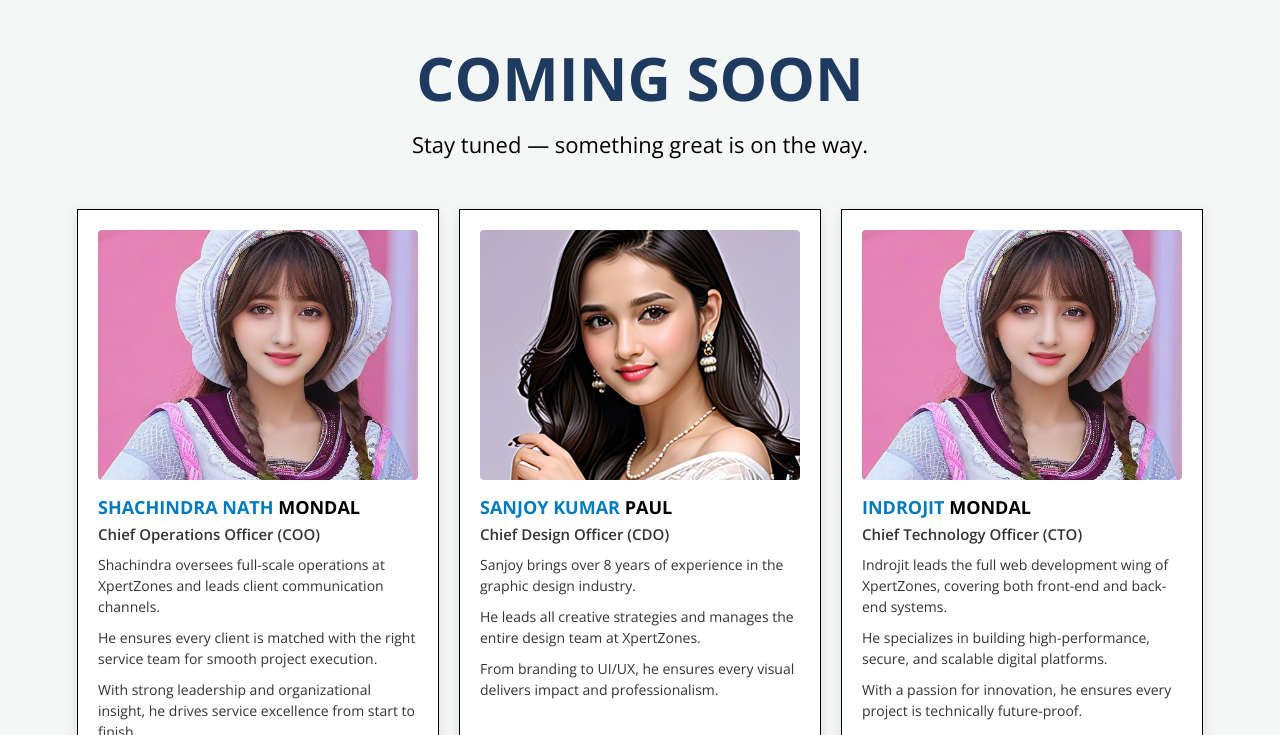
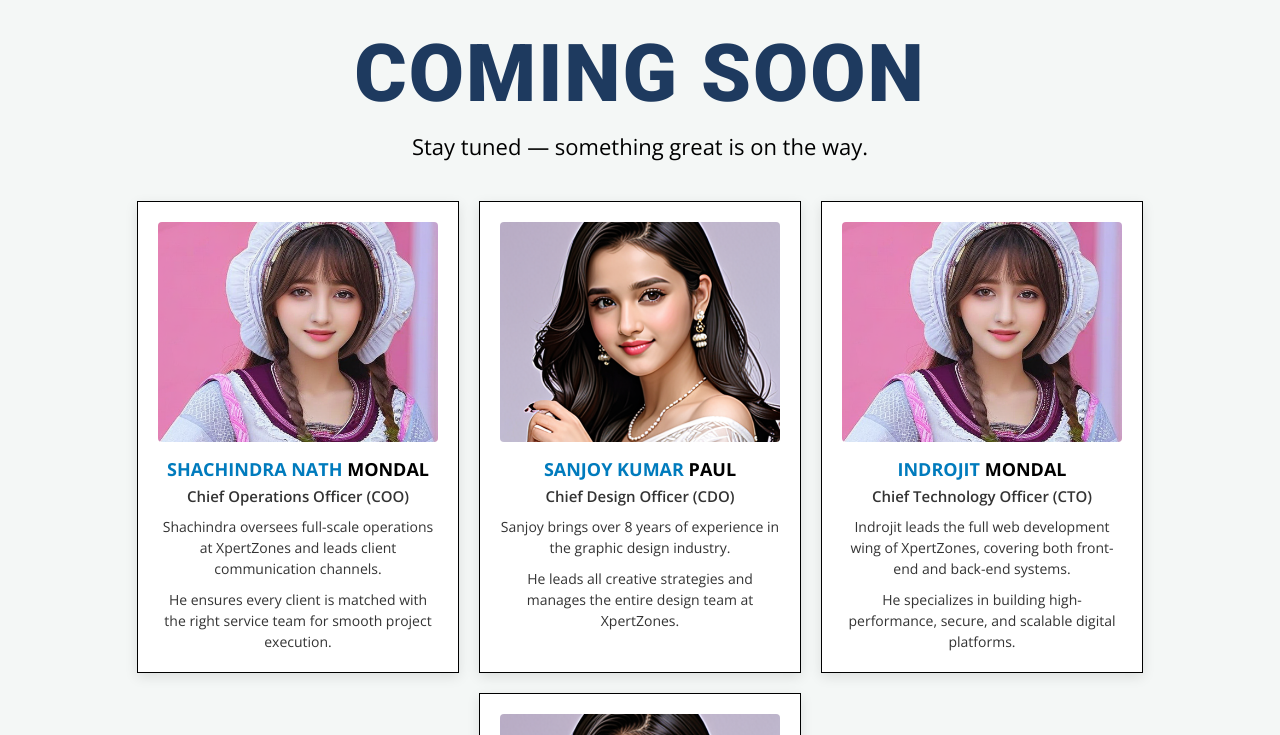
Before and after one commit to sarthopori/coming-soon-site, a plain HTML site: page index.html in a window 1280 px wide. Shown: the part 65-800 px from the top of the page. Drawn offline with nearby package versions, Linux system fonts and the light colour scheme.

Commit message:
index.html

```diff
--- a/index.html
+++ b/index.html
@@ -6,11 +6,11 @@
     <title>XpertZones - Coming Soon</title>
     <style>
         /* --- Global Styles & Fonts --- */
-        @import url('https://fonts.googleapis.com/css2?family=Open+Sans:wght@400;600;700&family=Roboto:wght@400;700&display=swap');
+        @import url('https://fonts.googleapis.com/css2?family=Open+Sans:wght@400;600;700&family=Roboto:wght@400;700;900&display=swap');
 
         body {
             font-family: 'Open Sans', 'Roboto', sans-serif;
-            background-color: #f4f7f6; /* A very light off-white background */
+            background-color: #f4f7f6;
             margin: 0;
             padding: 40px 20px;
             color: #000000;
@@ -22,41 +22,47 @@
         }
 
         .logo {
-            max-width: 200px; /* Medium size, visually balanced */
-            margin-bottom: 40px; /* 40px bottom margin */
+            max-width: 200px;
+            margin-bottom: 30px;
         }
 
         .main-heading {
-            font-size: clamp(48px, 8vw, 60px); /* Responsive font size between 48px and 60px */
-            font-weight: bold;
+            font-family: 'Roboto', sans-serif;
+            /* ADJUSTMENT: Made font significantly larger */
+            font-size: clamp(60px, 10vw, 80px);
+            font-weight: 900; /* Bolder */
             text-transform: uppercase;
-            color: #1E3A5F; /* Deep Blue */
-            margin: 0 0 10px 0; /* 10px bottom margin */
+            color: #1E3A5F;
+            margin: 0 0 10px 0;
+            letter-spacing: 2px;
         }
 
         .subheading {
-            font-size: clamp(18px, 4vw, 22px); /* Responsive font size */
+            font-size: clamp(18px, 4vw, 22px);
             font-weight: 400;
-            margin: 0 0 50px 0; /* 50px bottom margin */
+            /* ADJUSTMENT: Reduced bottom margin to bring content closer */
+            margin: 0 0 40px 0;
         }
 
         /* --- SECTION 2: TEAM MEMBER AREA --- */
         .team-section {
             max-width: 1200px;
-            margin: 0 auto; /* Centered horizontally */
+            margin: 0 auto;
             display: flex;
             flex-wrap: wrap;
             justify-content: center;
-            gap: 20px; /* Spacing between cards */
+            gap: 20px;
         }
 
         .team-card {
-            flex: 1 1 270px; /* Responsive columns, aiming for 4 on desktop */
-            max-width: 320px;
+            /* ADJUSTMENT: Made card smaller to fit in one line */
+            flex: 1 1 250px;
+            max-width: 280px;
             background-color: #ffffff;
             border: 1px solid #000000;
             padding: 20px;
-            text-align: left; /* Text is left-aligned inside the card */
+            /* ADJUSTMENT: All text inside the card is now center-aligned */
+            text-align: center;
             box-shadow: 0px 4px 12px rgba(0, 0, 0, 0.1);
             display: flex;
             flex-direction: column;
@@ -65,7 +71,7 @@
         .team-card .profile-picture {
             width: 100%;
             height: auto;
-            max-height: 250px; /* Constrain image height */
+            max-height: 220px;
             object-fit: cover;
             border-radius: 4px;
             margin-bottom: 15px;
@@ -73,32 +79,33 @@
 
         .team-card .name {
             font-size: 18px;
+            /* ADJUSTMENT: Name is confirmed bold */
             font-weight: bold;
             text-transform: uppercase;
-            color: #007BBD; /* First Name Color: Deep Blue */
+            color: #007BBD;
             margin: 0 0 5px 0;
         }
 
         .team-card .name .last-name {
-            color: #000000; /* Last Name Color: Black */
+            color: #000000;
         }
 
         .team-card .position {
             font-size: 15px;
-            font-weight: 600; /* Semi-Bold */
-            color: #333333; /* Dark Gray */
+            font-weight: 600;
+            color: #333333;
             margin: 0 0 10px 0;
         }
 
         .team-card .description {
             font-size: 14px;
-            color: #333333; /* Dark Gray */
+            color: #333333;
             line-height: 1.5;
             margin: 0;
         }
 
         .team-card .description p {
-            margin: 0 0 10px 0; /* Space between paragraphs */
+            margin: 0 0 10px 0;
         }
 
         .team-card .description p:last-child {
@@ -108,7 +115,8 @@
         /* --- FOOTER --- */
         .footer-area {
             text-align: center;
-            margin-top: 60px;
+            /* ADJUSTMENT: Reduced top margin */
+            margin-top: 50px;
             font-size: 16px;
             color: #333333;
         }
@@ -117,23 +125,14 @@
             color: #007BBD;
             text-decoration: none;
         }
-
-        /* --- RESPONSIVE BEHAVIOR --- */
-        /* On mobile screens, the flexbox layout handles stacking automatically. No media query needed for basic stacking. */
-
     </style>
 </head>
 <body>
 
     <!-- 🔷 SECTION 1: HEADER AREA (Centered) -->
     <header class="header-area">
-        <!-- A. Logo -->
         <img src="logo.png" alt="XpertZones Logo" class="logo">
-
-        <!-- B. Main Heading -->
         <h1 class="main-heading">COMING SOON</h1>
-
-        <!-- C. Subheading -->
         <p class="subheading">Stay tuned — something great is on the way.</p>
     </header>
 
@@ -149,7 +148,6 @@
                 <div class="description">
                     <p>Shachindra oversees full-scale operations at XpertZones and leads client communication channels.</p>
                     <p>He ensures every client is matched with the right service team for smooth project execution.</p>
-                    <p>With strong leadership and organizational insight, he drives service excellence from start to finish.</p>
                 </div>
             </div>
 
@@ -161,7 +159,6 @@
                 <div class="description">
                     <p>Sanjoy brings over 8 years of experience in the graphic design industry.</p>
                     <p>He leads all creative strategies and manages the entire design team at XpertZones.</p>
-                    <p>From branding to UI/UX, he ensures every visual delivers impact and professionalism.</p>
                 </div>
             </div>
 
@@ -173,7 +170,6 @@
                 <div class="description">
                     <p>Indrojit leads the full web development wing of XpertZones, covering both front-end and back-end systems.</p>
                     <p>He specializes in building high-performance, secure, and scalable digital platforms.</p>
-                    <p>With a passion for innovation, he ensures every project is technically future-proof.</p>
                 </div>
             </div>
 
@@ -185,7 +181,6 @@
                 <div class="description">
                     <p>Sapnil is in charge of all digital marketing strategies and performance-driven campaigns at XpertZones.</p>
                     <p>He works across SEO, social media, content, and paid ads to boost brand visibility.</p>
-                    <p>His marketing leadership ensures each client reaches their audience with precision.</p>
                 </div>
             </div>
 
```
